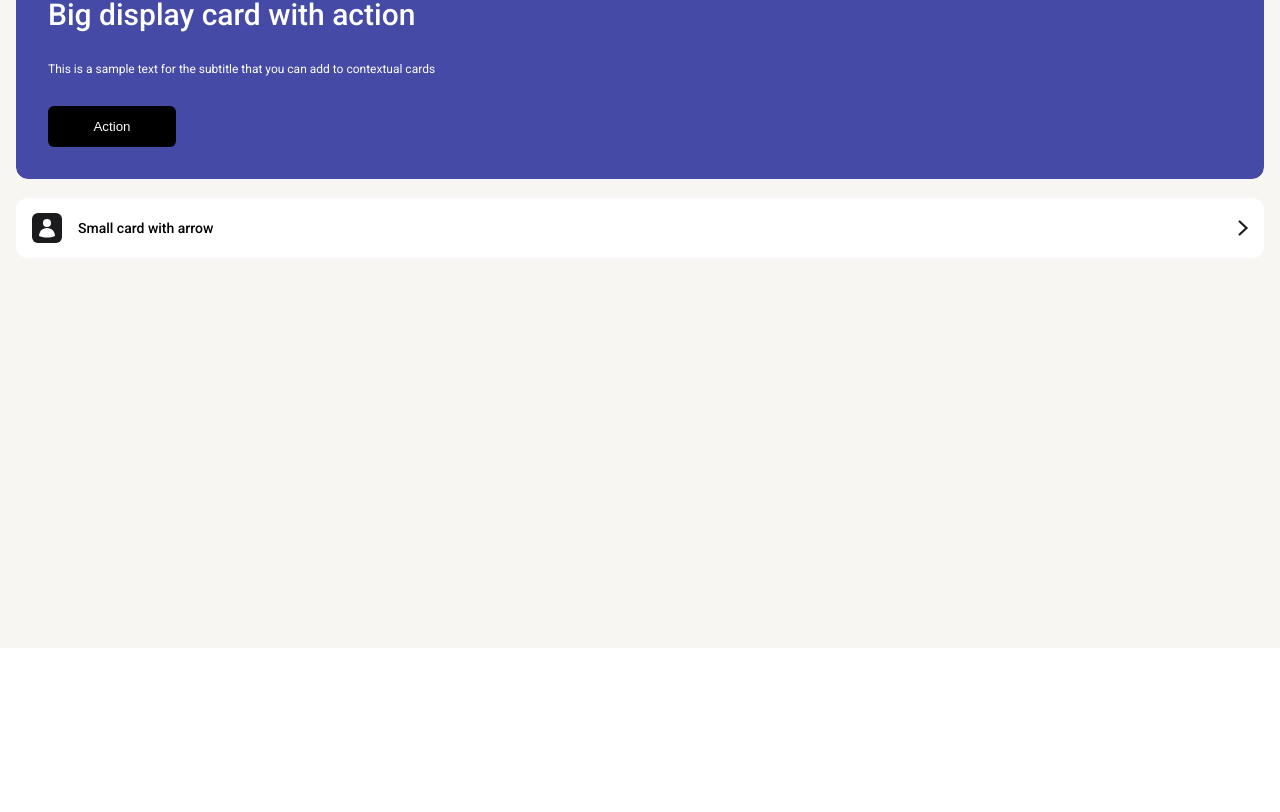
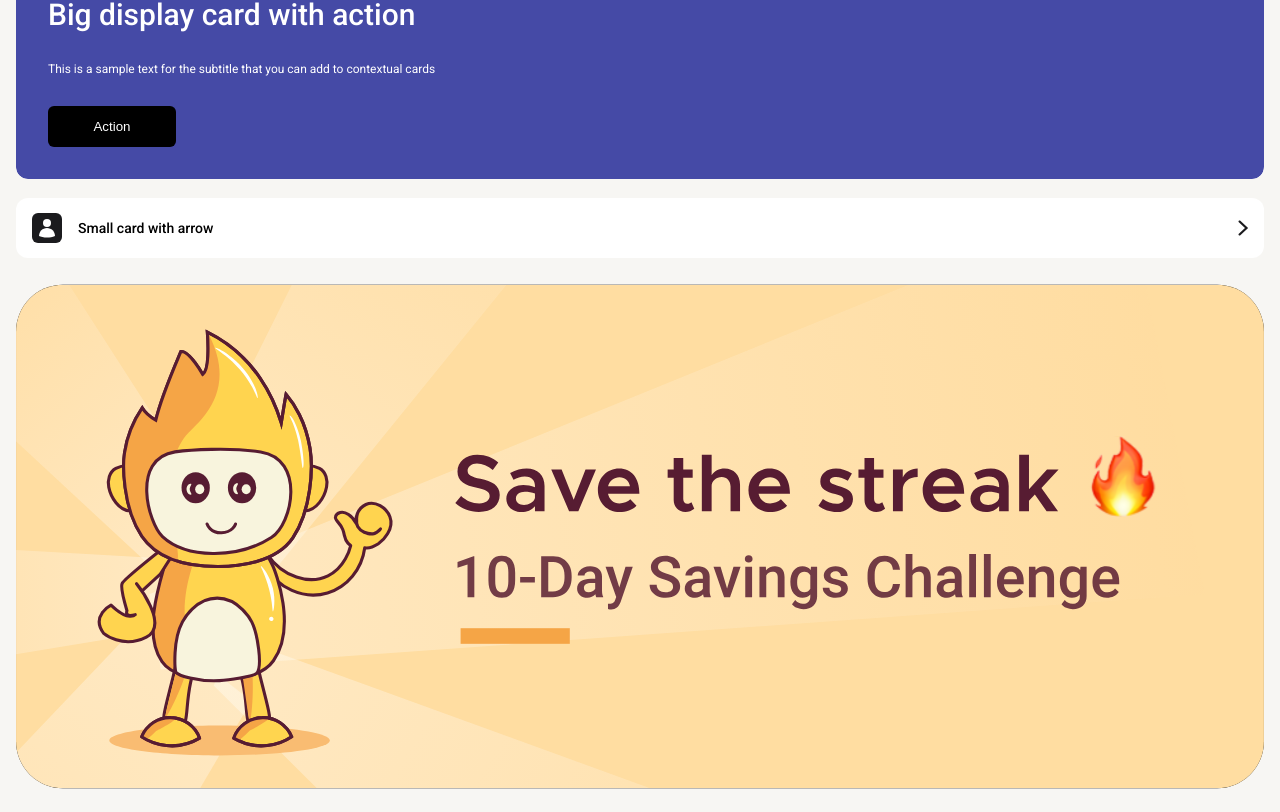
Before and after one commit to aniketbiswas21/react-contextual-cards, a React (Create React App) app: page / in a window 1280 px wide. Shown: the part 548-1360 px from the top of the page. Before the commit the page ends 1196 px from the top, so only its background shows below. Built offline with nearby package versions, Linux system fonts and the light colour scheme.

Commit message:
feat: Added HC5 card

```diff
--- a/src/App.tsx
+++ b/src/App.tsx
@@ -1,11 +1,12 @@
 import React from "react";
 import { ThemeProvider } from "styled-components";
-import HC3 from "./components/HC3/HC3";
-import HC6 from "./components/HC6/HC6";
 
 import Layout from "./layouts/Layout";
 import { GlobalStyles } from "./theme/global";
 import { globalTheme } from "./theme/theme";
+import HC3 from "./components/HC3/HC3";
+import HC5 from "./components/HC5/HC5";
+import HC6 from "./components/HC6/HC6";
 
 const App = () => {
   return (
@@ -15,6 +16,8 @@ const App = () => {
         <HC3 />
         <br />
         <HC6 />
+        <br />
+        <HC5 />
       </Layout>
     </ThemeProvider>
   );
--- /dev/null
+++ b/src/components/HC5/HC5.styles.tsx
@@ -0,0 +1,13 @@
+import styled from "styled-components";
+
+export const HC5Card = styled.div`
+  display: flex;
+  flex-direction: row;
+  width: 100%;
+  height: fit-content;
+
+  .bg-image {
+    width: 100%;
+    object-fit: contain;
+  }
+`;
--- /dev/null
+++ b/src/components/HC5/HC5.tsx
@@ -0,0 +1,14 @@
+import React from "react";
+
+import { HC5Card } from "./HC5.styles";
+import HC5Placeholder from "../../assets/images/HC5_Placeholder.svg";
+
+const HC5 = () => {
+  return (
+    <HC5Card>
+      <img src={HC5Placeholder} alt="placeholder" className="bg-image" />
+    </HC5Card>
+  );
+};
+
+export default HC5;
```
Also changed, not shown: src/assets/images/HC5_Placeholder.svg (added).
